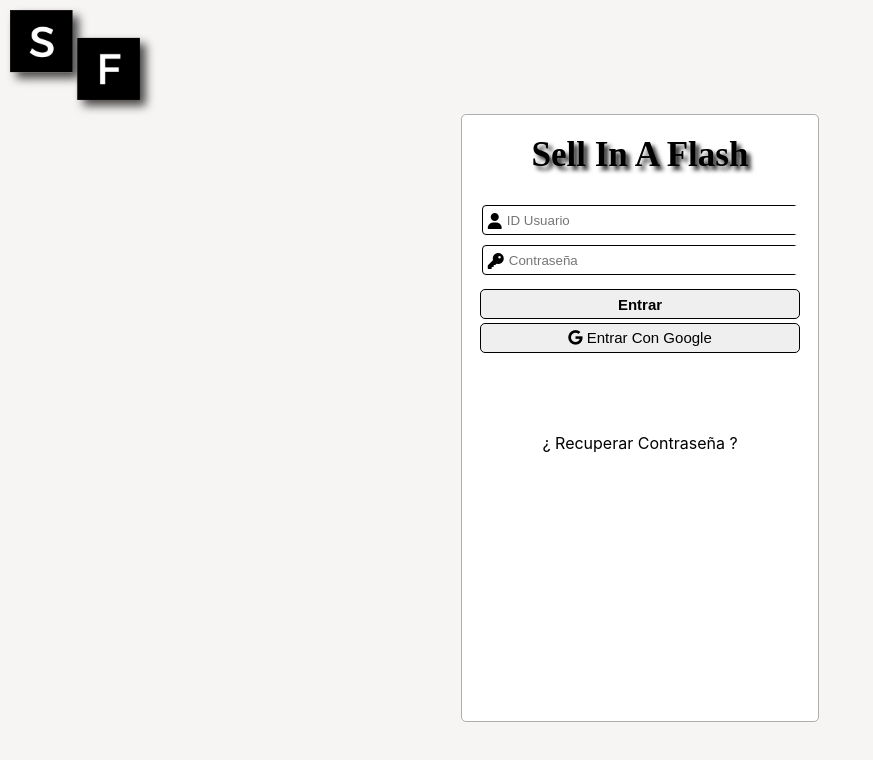
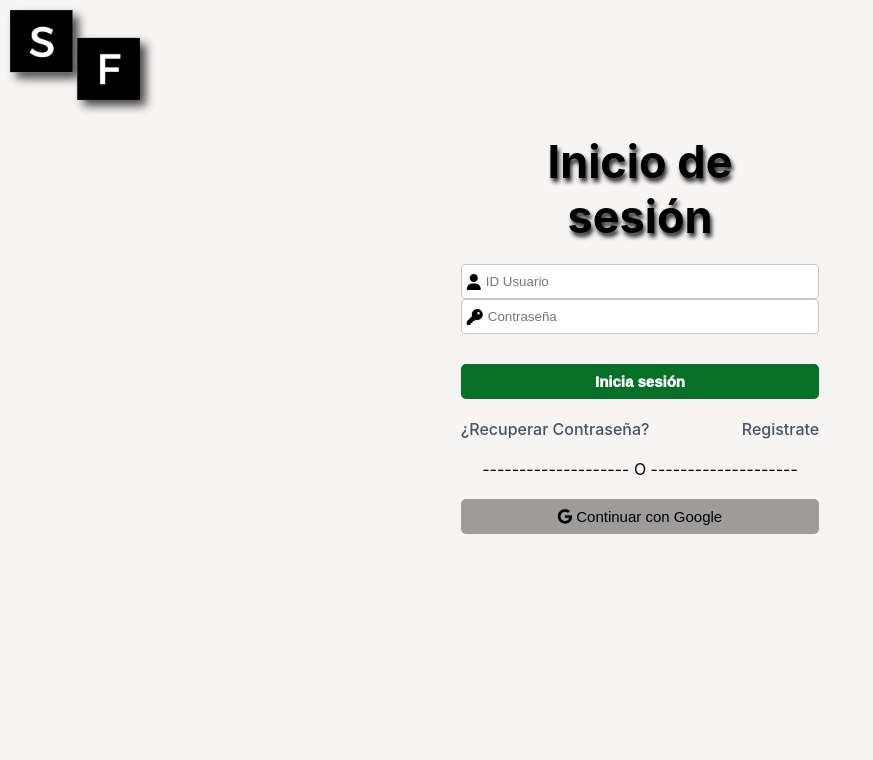
Before and after one commit to johiny/Sell_In_A_Flash, a React (Create React App) app: page / in a window 1280 px wide. Shown: the top 760 px of the page, without its empty margins (0-873 px from the left). Built offline with nearby package versions, Linux system fonts and the light colour scheme.

Commit message:
cambiar estilos a formulario de login y crear ruta para registro

```diff
--- a/src/App.jsx
+++ b/src/App.jsx
@@ -14,6 +14,7 @@ import Table from "pages/Maestro-Ventas/Table";
 import DetallesVenta from "pages/Maestro-Ventas/DetallesVenta"
 import Login from 'pages/Login';
 import Index from 'pages/Index';
+import Registrar from "pages/Registrar";
 
 
 function App() {
@@ -53,6 +54,9 @@ function App() {
           </Switch>
           </Layout>
           </Route>
+          <Route path='/Registro'>
+            <Registrar />
+          </Route>
       <Route path='/'>
             <Login />
           </Route>
--- a/src/components/BotonGg.jsx
+++ b/src/components/BotonGg.jsx
@@ -6,7 +6,7 @@ const BotonGg = () => {
     const {loginWithRedirect} = useAuth0();
     return (
         <div>
-            <button onClick={() => loginWithRedirect()} className='boton-generico' ><i class="fab fa-google"></i> Entrar Con Google</button>
+            <button onClick={() => loginWithRedirect()} className='boton-generico' ><i class="fab fa-google"></i> Continuar con Google</button>
         </div>
     );
 }
--- a/src/pages/Login.jsx
+++ b/src/pages/Login.jsx
@@ -1,3 +1,4 @@
+import { Link } from "react-router-dom";
 import BotonCs from "components/BotonCs";
 import BotonGg from "components/BotonGg";
 import Inputs from "components/inputs";
@@ -18,15 +19,19 @@ function Login(){
             </header>
                 <form className="formulario">
                     <div>
-                        <h1 className="titulo_login">Sell In A Flash</h1>
+                        <h1 className="titulo_login">Inicio de sesión</h1>
                     </div>
-                    <div className="posicion">
+                    <div className="">
                         <Inputs nombre='ID Usuario' icono='fas fa-user icono' tipo='text'/>
                         <Inputs nombre='Contraseña' icono='fas fa-key icono' tipo='password'/>
-                        {isAuthenticated ? <Boton mensaje='Index' className='boton-generico boton-entrar' link='/index'/> : <Boton mensaje='Entrar' className='boton-generico boton-entrar' link='/index'/>}
+                        <div className="posicion">
+                        {isAuthenticated ? <Boton mensaje='Index' className='boton-generico boton-entrar' link='/index'/> : <Boton mensaje='Inicia sesión' className='boton-generico boton-entrar' link='/index'/>}
+                        <div className="enlace">
+                            <Link to='/'>¿Recuperar Contraseña?</Link>
+                            <Link to='/Registro'>Registrate</Link>
+                        </div>
+                        <div>--------------------  O  --------------------</div>
                         {isAuthenticated ? <BotonCs/> : <BotonGg/>}
-                        <div>
-                            <a href="" className="enlace">¿ Recuperar Contraseña ?</a>
                         </div>
                     </div>
                 </form>
--- /dev/null
+++ b/src/pages/Registrar.jsx
@@ -0,0 +1,11 @@
+import React from 'react'
+
+const Registrar = () => {
+    return (
+        <div>
+            <h1>registro</h1>
+        </div>
+    )
+}
+
+export default Registrar
--- a/src/styles/estilos.css
+++ b/src/styles/estilos.css
@@ -11,8 +11,7 @@ body {
   height: 100vh;
 }
 .formulario {
-  border: solid rgb(175, 173, 173) 1px;
-  background: white;
+  background: rgb(247, 244, 244);
   width: 28%;
   height: 76%;
   text-align: center;
@@ -30,22 +29,27 @@ body {
 
 .titulo_login {
   margin: 20px;
-  font-family: cursive;
-  font-size: 35px;
-  text-shadow: 4px 4px 4px rgb(37, 36, 36);
+  font-weight: bold;
+  font-size: 45px;
+  text-shadow: 2px 4px 4px rgb(37, 36, 36);
 }
 
 .posicion {
-  margin: 30px 0px;
+  margin-top: 30px;
+
+}
+
+.posicion > div {
+  margin-top: 20px;
 }
 
 .caja-input {
   background-color: white;
   display: flex;
-  margin: 10px 20px;
-  border: 1px solid black;
+  margin: 0;
+  border: 1px solid rgb(202, 199, 199);
   border-radius: 4px;
-  height: 30px;
+  height: 35px;
 
 }
 
@@ -58,40 +62,49 @@ body {
   border: 0px;
   position: relative;
   left: 10px;
-  width: 300px;
+  width: 90%;
 
 }
 
 .icono {
   position: relative;
-  top: 7px;
+  top: 9px;
   left: 5px;
 }
 
 .boton-generico {
-  margin: 0px;
-  border: solid 1px;
+  background-color: rgb(158, 155, 155);
+  border:none;
   border-radius: 5px;
-  width: 90%;
-  height: 30px;
+  width: 100%;
+  height: 35px;
   font-size: 15px;
 }
 
 .boton-generico:hover {
   cursor: pointer;
   transform: scale(1.02);
-  background-color: rgb(218, 206, 206);
+  background-color: rgba(122, 126, 123, 0.836);
 }
 
 .boton-entrar {
-  margin: 1%;
-  font-weight: 900;
+  background-color: rgb(6, 112, 38);
+  color: white;
+  font-weight: 950;
+}
+
+.boton-entrar:hover{
+  cursor: pointer;
+  transform: scale(1.02);
+  background-color: rgb(6, 95, 40);
 }
 
 .enlace {
-  color: black;
-  position: relative;
-  top: 80px;
+ display: flex;
+ justify-content: space-between;
+ color: rgb(2, 2, 97);
+ font-weight: 500;
+
 }
 .sidebar{
   border: solid 1px;
```
